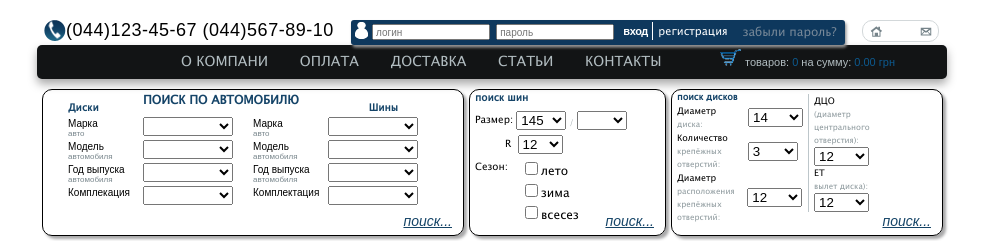
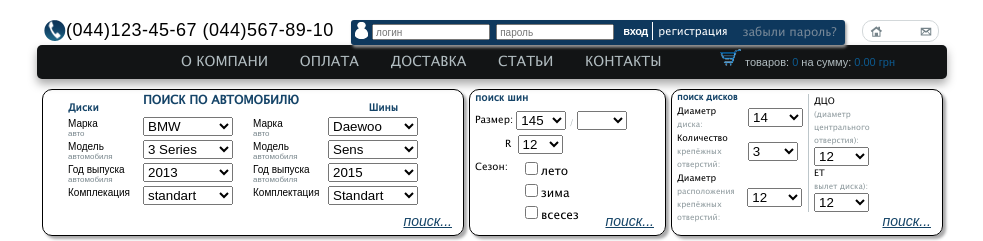
Before and after one commit to Arkadiy-M/Modul-6, a plain HTML site: page index.html in a window 1280 px wide. Shown: the top 241 px of the page, without its empty margins (148-1131 px from the left). Drawn offline with Linux system fonts and the light colour scheme.

Commit message:
Update index.html

```diff
--- a/index.html
+++ b/index.html
@@ -67,8 +67,9 @@
 			</dt>
 			<dd>
 			<select name="marka">
-			<option value=""></option>
+			<option value="BMW">BMW</option>
 			<option value="Mitsubishi">Mitsubishi</option>
+			<option value="Opel">Opel</option>
 			</select>
 			</dd>
 			<dt>
@@ -76,8 +77,9 @@
 			</dt>
 			<dd>
 			<select name="model">
-			<option value=""></option>
+			<option value="3 Series">3 Series</option>
 			<option value="Pagero">Pagero</option>
+			<option value="Astra">Astra</option>
 			</select>
 			</dd>
 			<dt>
@@ -85,8 +87,9 @@
 			</dt>
 			<dd>
 			<select name="year">
-			<option value=""></option>
+			<option value="2013">2013</option>
 			<option value="2014">2014</option>
+			<option value="2015">2015</option>
 			</select>
 			</dd>
 			<dt>
@@ -94,7 +97,7 @@
 			</dt>
 			<dd>
 			<select name="komplekt">
-			<option value=""></option>
+			<option value="standart">standart</option>
 			<option value="full">Полная</option>
 			</select>
 			</dd>
@@ -108,7 +111,7 @@
 			</dt>
 			<dd>
 			<select name="marka">
-			<option value=""></option>
+			<option value="Daewoo">Daewoo</option>
 			<option value="Mitsubishi">Mitsubishi</option>
 			</select>
 			</dd>
@@ -117,7 +120,7 @@
 			</dt>
 			<dd>
 			<select name="model">
-			<option value=""></option>
+			<option value="Sens">Sens</option>
 			<option value="Pagero">Pagero</option>
 			</select>
 			</dd>
@@ -126,7 +129,7 @@
 			</dt>
 			<dd>
 			<select name="year">
-			<option value=""></option>
+			<option value="2015">2015</option>
 			<option value="2014">2014</option>
 			</select>
 			</dd>
@@ -135,7 +138,7 @@
 			</dt>
 			<dd>
 			<select name="komplekt">
-			<option value=""></option>
+			<option value="standart">Standart</option>
 			<option value="full">Полная</option>
 			</select>
 			</dd>
@@ -143,6 +146,7 @@
 	</fieldset>
 	<input class="button" type="submit" value="поиск...">
 	</div>
+
 	</form>
 	<div class="tires">
 		<form action="#">
@@ -262,6 +266,7 @@
 		<input class="button" type="submit" value="поиск...">
 		</div>
 		</div>
+
 
 <div class="content clearfix">
 	<aside class="left">
```
